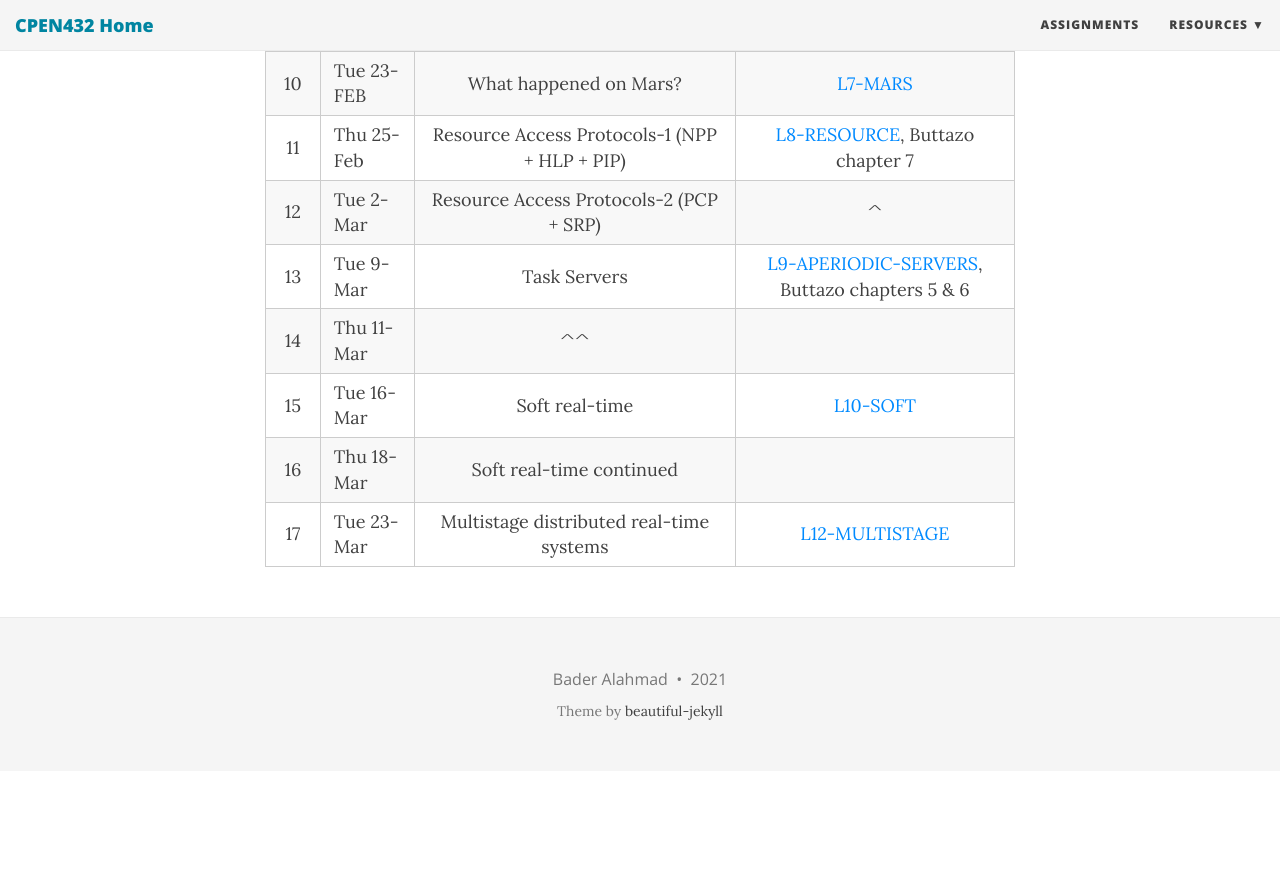
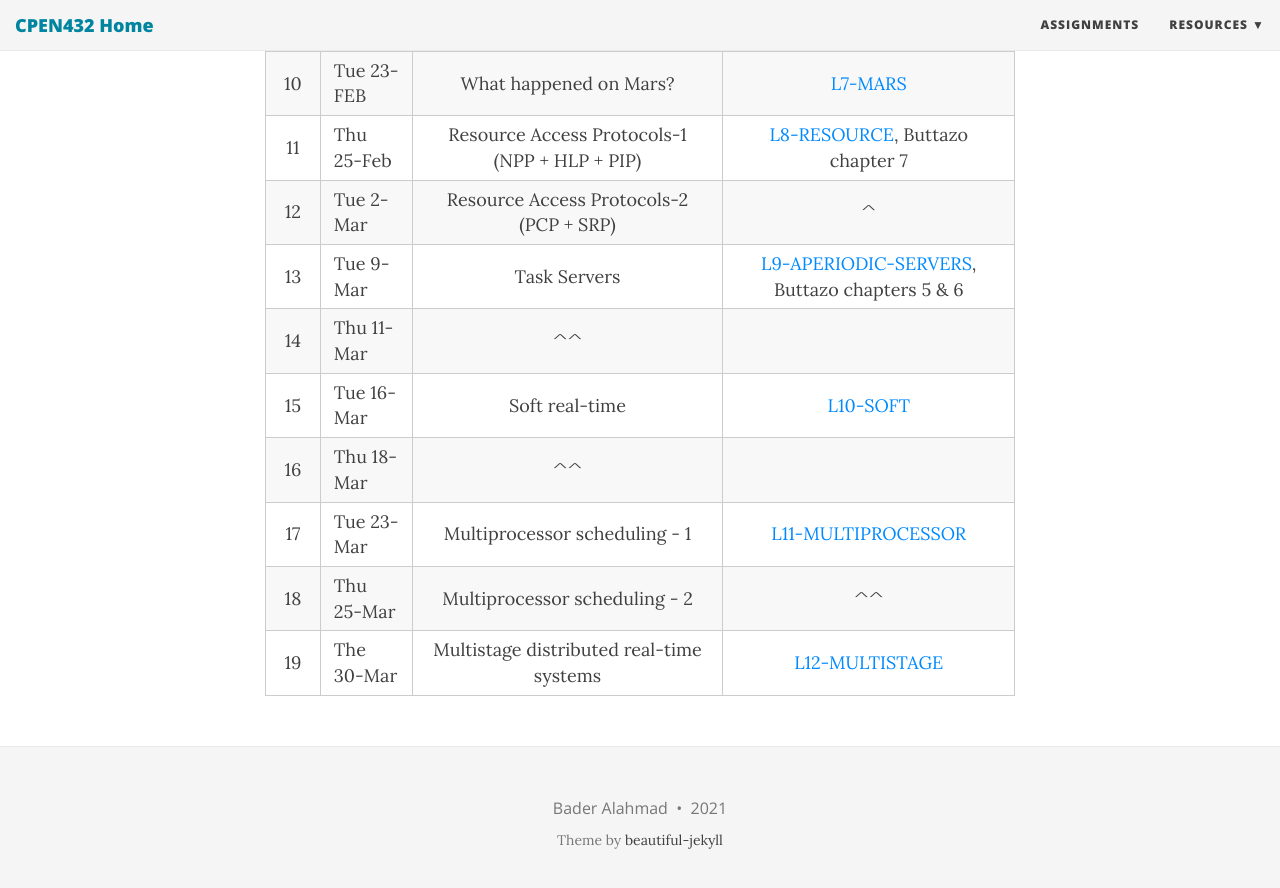
Before and after one commit to CPEN432/cpen432.github.io, a Jekyll site: the page built from lectures.md, in a window 1280 px wide and 900 px high, scrolled down 828 px. Shown: the top 888 px of the window. Built offline with Jekyll 4.4.1, drawn with Linux system fonts in a browser that asks for light colours; nearby versions of some CDN libraries; before the commit the page ends 1599 px from its top, so only the background shows below that.

Commit message:
add multiprocessor lectures

```diff
--- a/lectures.md
+++ b/lectures.md
@@ -22,11 +22,12 @@ title: Lectures
 |  13 |  Tue 9-Mar |  Task Servers    |  [L9-APERIODIC-SERVERS](http://cpen432.github.io/resources/bader-slides/9-TaskServers.pdf), Buttazo chapters 5 & 6   |
 |  14 |  Thu 11-Mar |  ^^   |      |
 |  15 |  Tue 16-Mar |  Soft real-time   |   [L10-SOFT](http://cpen432.github.io/resources/bader-slides/10-SoftRealTime.pdf)   |
-|  16 |  Thu 18-Mar  |  Soft real-time continued   |      |
-|  17 |  Tue 23-Mar | Multistage distributed real-time systems   |  [L12-MULTISTAGE](http://cpen432.github.io/resources/bader-slides/12-MultiStage.pdf)   |
+|  16 |  Thu 18-Mar  |  ^^   |      |
+|  17 |  Tue 23-Mar  |  Multiprocessor scheduling - 1    | [L11-MULTIPROCESSOR](http://cpen432.github.io/resources/bader-slides/11-Multiprocessors.pdf)   |
+|  18 |  Thu 25-Mar |  Multiprocessor scheduling - 2   |  ^^    |
+|  19 |  The 30-Mar | Multistage distributed real-time systems   |  [L12-MULTISTAGE](http://cpen432.github.io/resources/bader-slides/12-MultiStage.pdf)   |
 
-<!-- |  17 |  Thu 25-Mar  |  Multiprocessor scheduling - 1    | [L11-MULTIPROCESSOR](http://cpen432.github.io/resources/bader-slides/11-Multiprocessors.pdf)   | -->
-<!-- |  18 |  Tue 30-Mar |  Multiprocessor scheduling - 2   |      | -->
+
 <!-- |  19 |  Thu 8-Apr  |  Reliability and fault tolerance - 1   |  [L13-RELIABILITY](http://cpen432.github.io/resources/bader-slides/13-Reliability.pdf)    |  -->
 <!-- |  20 |  Tue 13-Apr |  Reliability and fault tolerance - 2   |     | -->
 <!-- |  21 |  Thu 14-NOV  | Reliability and fault tolerance - 3  |   |  -->
```
